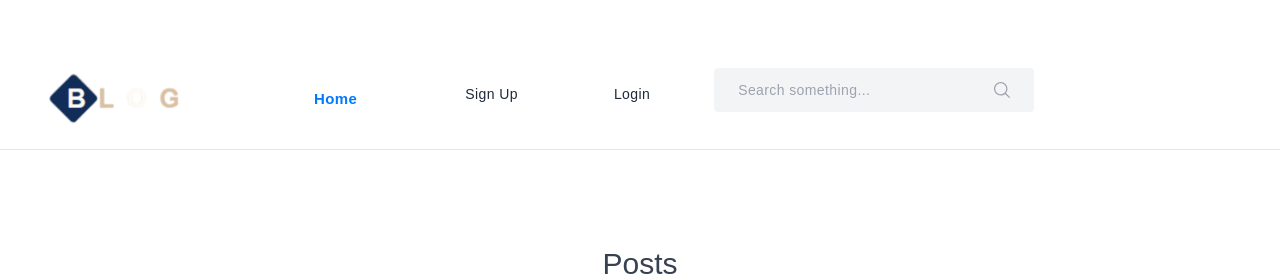
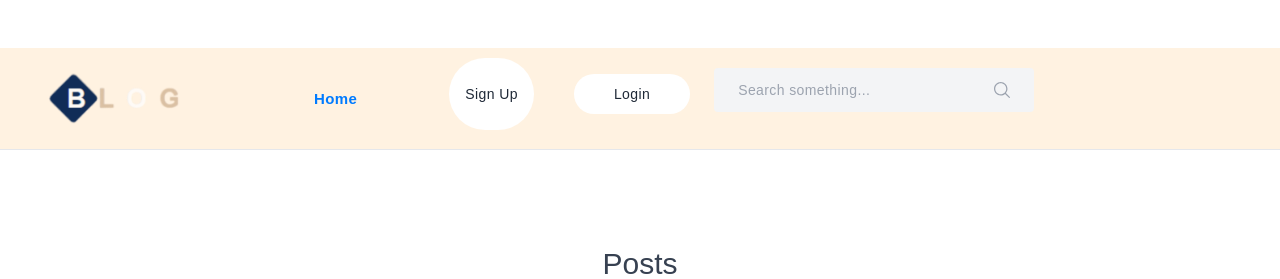
Before and after one commit to parsa-black/Blogging-Platform, a Django app: template MySite/blog/templates/PostSingle.html in a window 1280 px wide. Shown: the top 279 px of the page. Run offline with Django 5.2, Linux system fonts and the light colour scheme; the template is opened without the code that fills it, so the values that code supplies are empty; some libraries are stand-ins or nearby versions.

Commit message:
SinglePost HTML

```diff
--- a/MySite/blog/templates/PostSingle.html
+++ b/MySite/blog/templates/PostSingle.html
@@ -14,12 +14,7 @@
       rel="stylesheet"
       href="https://cdnjs.cloudflare.com/ajax/libs/font-awesome/4.7.0/css/font-awesome.min.css"
     />
-    <link rel="stylesheet" href="style.css" />
-    <style>
-      .custom-bg-color:hover {
-    background-color: #102c57f6;
-    }
-    </style>
+    <link rel="stylesheet" href="../../static/css/style.css" />
     <title>Post</title>
 </head>
 <body>
@@ -34,7 +29,7 @@
             </a>
             <strong class="new-post opacity-0 pl-4 text-sm">New post</strong>
             </div>
-        <header class='flex border-b bg-color-header py-4 px-4 sm:px-10 font-[sans-serif] min-h-[70px] tracking-wide relative z-50'>
+        <header  class='flex bg-cream  border-b py-4 px-4 sm:px-10 font-[sans-serif] min-h-[70px] tracking-wide relative z-50'>
             <div class='flex flex-wrap items-center gap-3 w-full'>
                 <!-- Logo href -->
                 <div class="block stat-frame">
@@ -149,6 +144,7 @@
       <section>
         <div data-aos="flip-up" class="max-w-xl mx-auto text-center mt-24">
           <h1 class="text-3xl">Posts</h1>
+          <img src="../../static/images/testpic.jpg" alt="">
         </div>
         <!-- card -->
         <div class="grid md:grid-cols-1 w-full my-6 h-fit gap-14 md:gap-5 mt-10">
```
